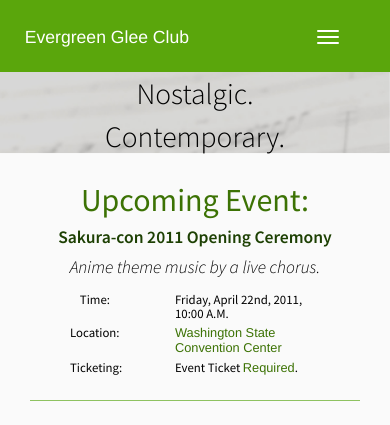
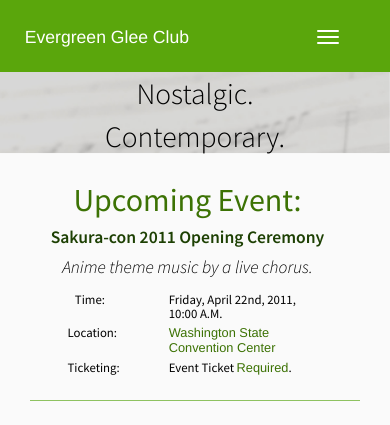
Before and after one commit to liang3404814/evergreen-remake, a plain HTML site: page index.html in a window 390 px wide. Shown: the top 425 px of the page. Drawn offline with nearby package versions, Linux system fonts and the light colour scheme; some packages are replaced by stand-ins of ours; a script that the page names is missing.

Commit message:
fixed mobile view right margin

```diff
--- a/css/styles.css
+++ b/css/styles.css
@@ -549,6 +549,10 @@ header {
 		font-size: 110%;
 	}
 
+	.upcoming-event {
+		margin-right: 0px;
+	}
+
 	.details h5 {
 		font-size: 80%;
 	}
```
